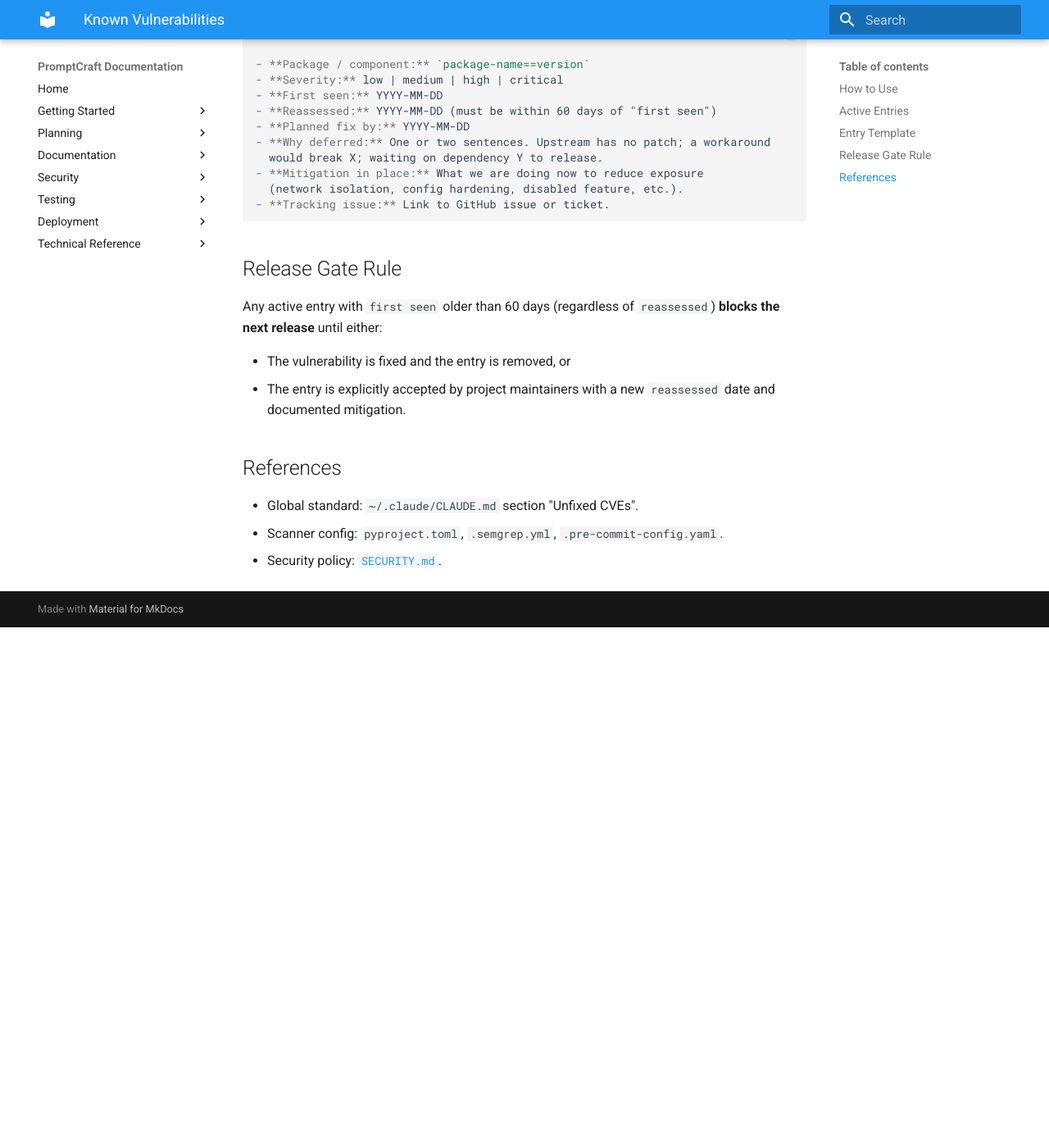
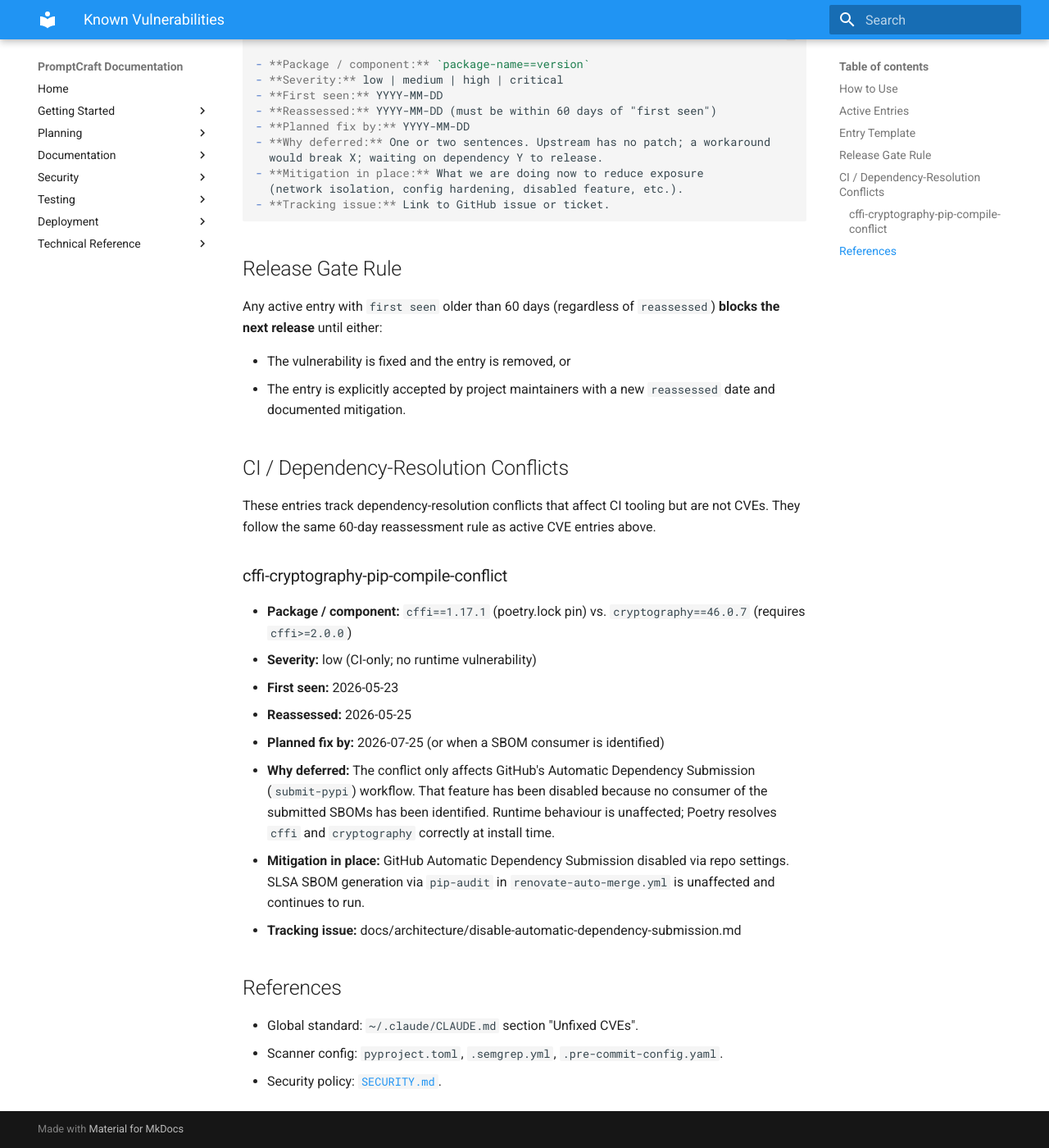
Before and after one commit to williaby/PromptCraft, an MkDocs documentation site: the page built from docs/known-vulnerabilities.md, in a window 1280 px wide and 1400 px high, scrolled down 947 px. Shown: the whole window at 82% size. Built offline with MkDocs 1.6.1 and Material for MkDocs 9.7.7, drawn with Linux system fonts in a browser that asks for light colours; before the commit the page ends 1712 px from its top, so only the background shows below that.

Commit message:
docs: document decision to disable automatic dependency submission
- Create docs/architecture/disable-automatic-dependency-submission.md
  with full context: root cause (cffi 1.17.1 vs cryptography 46.0.7
  pip-compile conflict), decision rationale (no SBOM consumer), the two
  required manual GitHub-settings steps, and revisit criteria.
- Update docs/known-vulnerabilities.md with a new CI / Dependency-
  Resolution Conflicts section tracking the cffi/cryptography conflict;
  follows the existing 60-day reassessment rule.

The submit-pypi workflow is GitHub-managed (dynamic/dependency-graph/
auto-submission, actor: github-advanced-security[bot]); no YAML file
exists in the repo to remove. The actual disable action requires a
manual repo-settings change by the owner.

Agent-Logs-Url: https://github.com/williaby/PromptCraft/sessions/9f1b97da-d262-41ad-8258-2de506b9b3a3

Co-authored-by: williaby <67131297+williaby@users.noreply.github.com>

```diff
--- a/docs/known-vulnerabilities.md
+++ b/docs/known-vulnerabilities.md
@@ -57,6 +57,30 @@ Any active entry with `first seen` older than 60 days (regardless of
 - The entry is explicitly accepted by project maintainers with a new
   `reassessed` date and documented mitigation.
 
+## CI / Dependency-Resolution Conflicts
+
+These entries track dependency-resolution conflicts that affect CI tooling but
+are not CVEs. They follow the same 60-day reassessment rule as active CVE
+entries above.
+
+### cffi-cryptography-pip-compile-conflict
+
+- **Package / component:** `cffi==1.17.1` (poetry.lock pin) vs.
+  `cryptography==46.0.7` (requires `cffi>=2.0.0`)
+- **Severity:** low (CI-only; no runtime vulnerability)
+- **First seen:** 2026-05-23
+- **Reassessed:** 2026-05-25
+- **Planned fix by:** 2026-07-25 (or when a SBOM consumer is identified)
+- **Why deferred:** The conflict only affects GitHub's Automatic Dependency
+  Submission (`submit-pypi`) workflow. That feature has been disabled because no
+  consumer of the submitted SBOMs has been identified. Runtime behaviour is
+  unaffected; Poetry resolves `cffi` and `cryptography` correctly at install
+  time.
+- **Mitigation in place:** GitHub Automatic Dependency Submission disabled via
+  repo settings. SLSA SBOM generation via `pip-audit` in
+  `renovate-auto-merge.yml` is unaffected and continues to run.
+- **Tracking issue:** docs/architecture/disable-automatic-dependency-submission.md
+
 ## References
 
 - Global standard: `~/.claude/CLAUDE.md` section "Unfixed CVEs".
```
Also changed, not shown: docs/architecture/disable-automatic-dependency-submission.md (added, +75 -0 lines).
